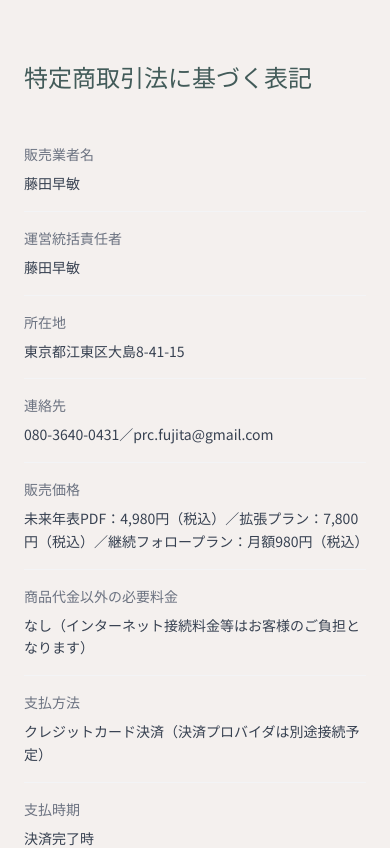
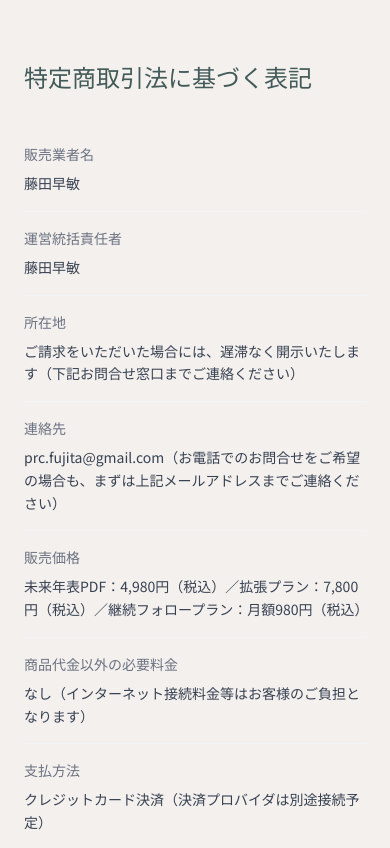
Before and after one commit to fujita0712/jinen-nenpyo, a Next.js app: page /legal/tokusho in a window 390 px wide. Shown: the top 848 px of the page. Built offline with nearby package versions, Linux system fonts and the light colour scheme; no server answers.

Commit message:
Use disclosure-on-request wording for address/phone on tokusho page

```diff
--- a/app/legal/tokusho/page.tsx
+++ b/app/legal/tokusho/page.tsx
@@ -1,8 +1,8 @@
 const ROWS: [string, string][] = [
   ["販売業者名", "藤田早敏"],
   ["運営統括責任者", "藤田早敏"],
-  ["所在地", "東京都江東区大島8-41-15"],
-  ["連絡先", "080-3640-0431／prc.fujita@gmail.com"],
+  ["所在地", "ご請求をいただいた場合には、遅滞なく開示いたします（下記お問合せ窓口までご連絡ください）"],
+  ["連絡先", "prc.fujita@gmail.com（お電話でのお問合せをご希望の場合も、まずは上記メールアドレスまでご連絡ください）"],
   ["販売価格", "未来年表PDF：4,980円（税込）／拡張プラン：7,800円（税込）／継続フォロープラン：月額980円（税込）"],
   ["商品代金以外の必要料金", "なし（インターネット接続料金等はお客様のご負担となります）"],
   ["支払方法", "クレジットカード決済（決済プロバイダは別途接続予定）"],
```
